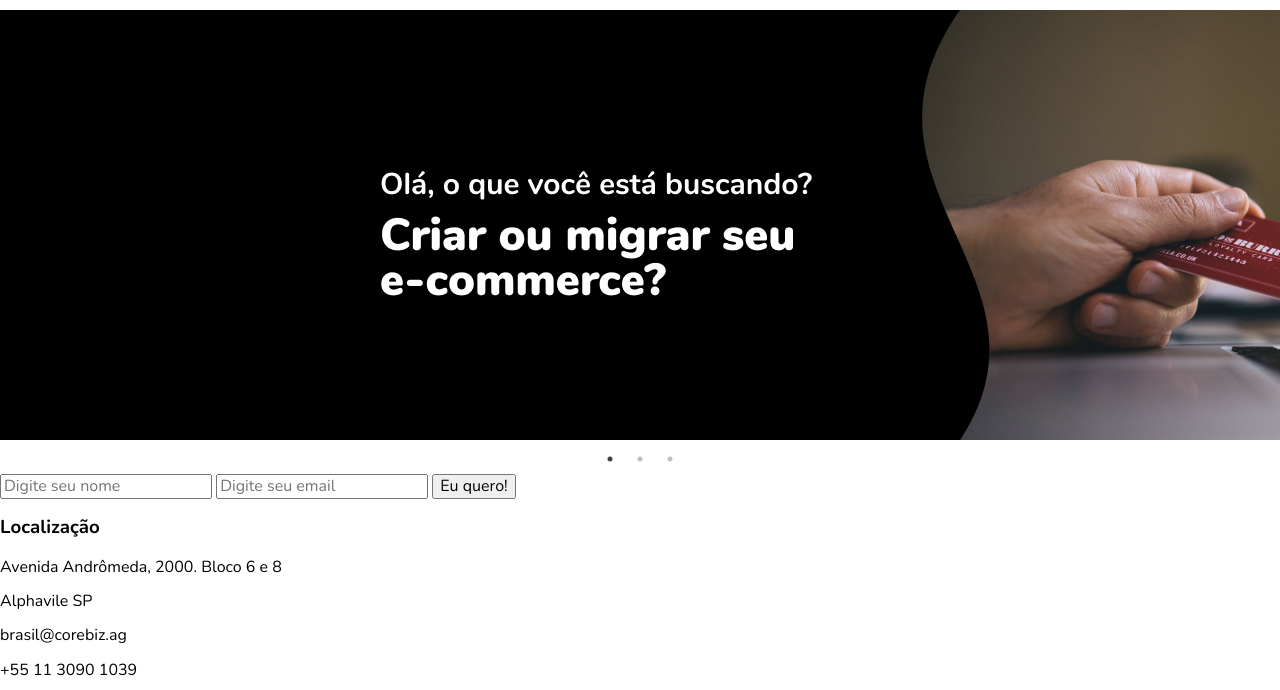
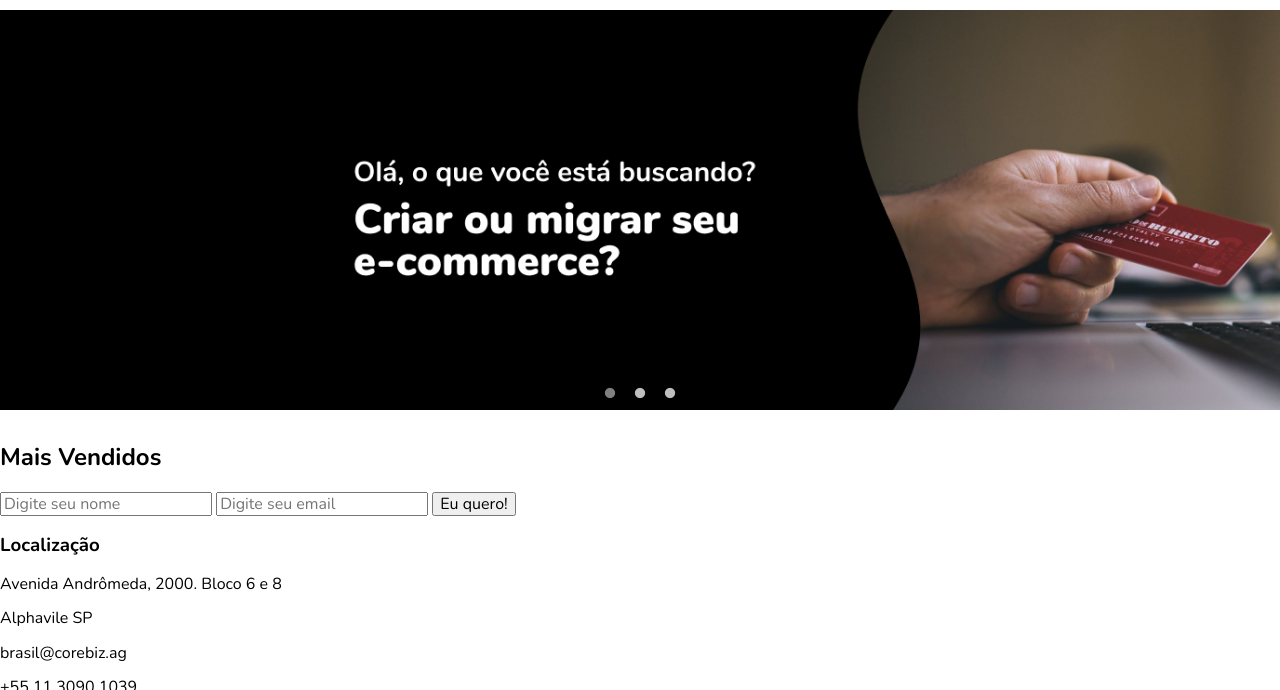
Before and after one commit to nicolaswalcker/productPages, a website: page index.html in a window 1280 px wide. Shown: the part 72-762 px from the top of the page. Drawn offline with nearby package versions, Linux system fonts and the light colour scheme; no server answers.

Commit message:
style: ajusta tamanhos e bolinhas do carrossel

```diff
--- a/index.html
+++ b/index.html
@@ -26,13 +26,11 @@
       rel="stylesheet"
       href="https://cdnjs.cloudflare.com/ajax/libs/slick-carousel/1.7.1/slick-theme.css"
     />
-    <link rel="stylesheet" href="./node_modules/normalize.css/normalize.css">
-    <link rel="stylesheet" href="./src/styles/styles.css">
+    <link rel="stylesheet" href="./node_modules/normalize.css/normalize.css" />
+    <link rel="stylesheet" href="./src/styles/styles.css" />
   </head>
   <body>
-
     <header class="c-header">
-
       <button class="c-btn-mobile js-mobile"></button>
       <div class="c-mobile__menu js-menu">
         <a class="c-mobile__link" href="#">Minha Conta</a>
@@ -68,18 +66,37 @@
     </header>
     <main class="l-main">
       <div class="c-banner__carousel">
-        <div><img src="/public/img/Banner.jpg" alt="" /></div>
-        <div><img src="/public/img/Banner.jpg" alt="" /></div>
-        <div><img src="/public/img/Banner.jpg" alt="" /></div>
+        <div>
+          <img class="c-banner__image" src="/public/img/Banner.jpg" alt="" />
+        </div>
+        <div>
+          <img class="c-banner__image" src="/public/img/Banner.jpg" alt="" />
+        </div>
+        <div>
+          <img class="c-banner__image" src="/public/img/Banner.jpg" alt="" />
+        </div>
       </div>
       <section class="c-products">
-        <div class="c-products__carousel">
-        </div>
+        <h2 class="c-section__title-text">Mais Vendidos</h2>
+        <div class="c-products__carousel"></div>
       </section>
       <section class="c-newsletter">
-        <form class="c-form" action="https://corebiz-test.herokuapp.com/api/v1/newsletter" method="POST" enctype="multipart/form-data">
-          <input class="c-input__name" type="text" placeholder="Digite seu nome" />
-          <input class="c-input__mail" type="email" placeholder="Digite seu email" />
+        <form
+          class="c-form"
+          action="https://corebiz-test.herokuapp.com/api/v1/newsletter"
+          method="POST"
+          enctype="multipart/form-data"
+        >
+          <input
+            class="c-input__name"
+            type="text"
+            placeholder="Digite seu nome"
+          />
+          <input
+            class="c-input__mail"
+            type="email"
+            placeholder="Digite seu email"
+          />
           <button class="js-submit__button" type="submit">Eu quero!</button>
         </form>
       </section>
--- a/src/styles/styles.scss
+++ b/src/styles/styles.scss
@@ -165,3 +165,28 @@ body {
     background: $purple;
   }
 }
+
+/* Style main */
+.c-banner__carousel{
+  .c-banner__image{
+    height: 200px;
+  }
+  @media (min-width: 950px) {
+    .c-banner__image{
+      height: 400px;
+    }
+  }
+}
+.slick-dots{
+  bottom: 0;
+}
+.slick-dots li button:before{
+  color: $white;
+  opacity: .75;
+  font-size: .75rem;
+  line-height: 0;
+}
+.slick-dots li.slick-active button:before{
+  color: $white;
+  opacity: .5;
+}
```
Also changed, not shown: src/styles/styles.css, 1 other file. Lines whose indentation alone changed are shown as unchanged.
